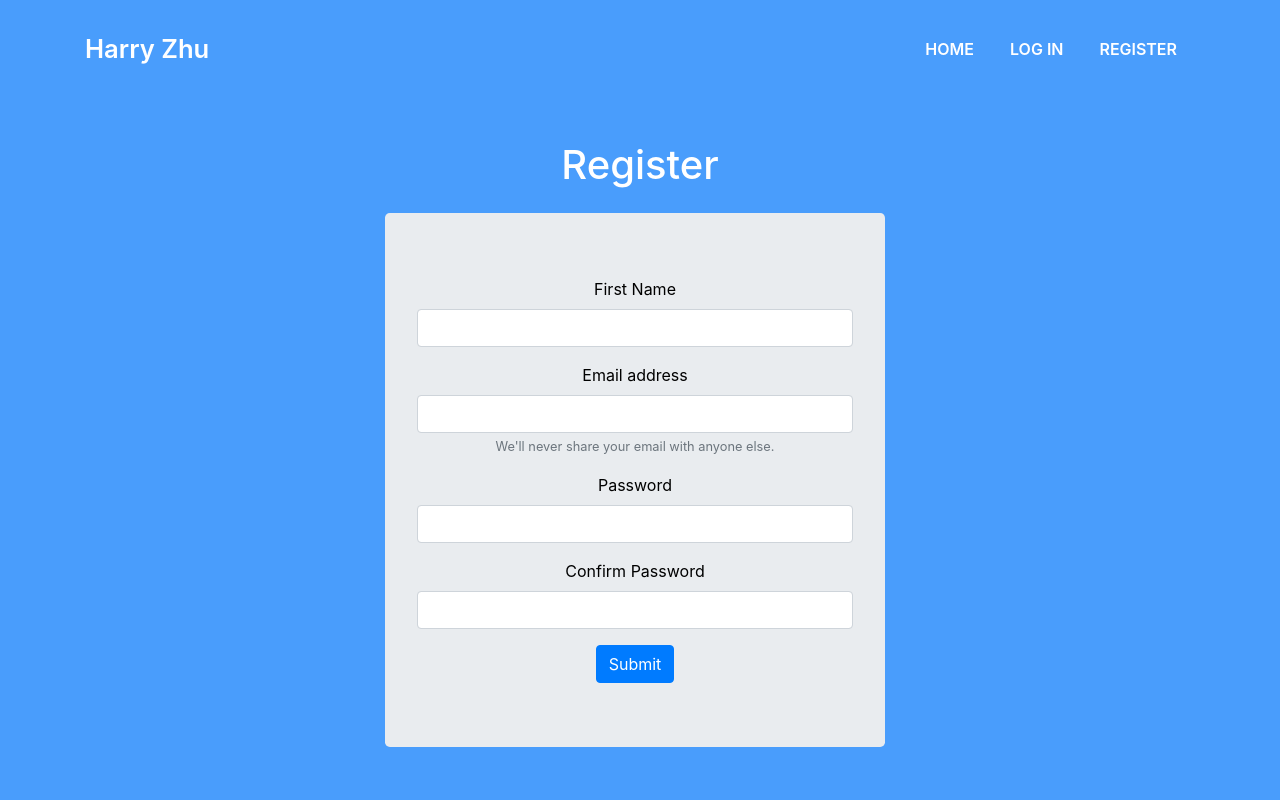
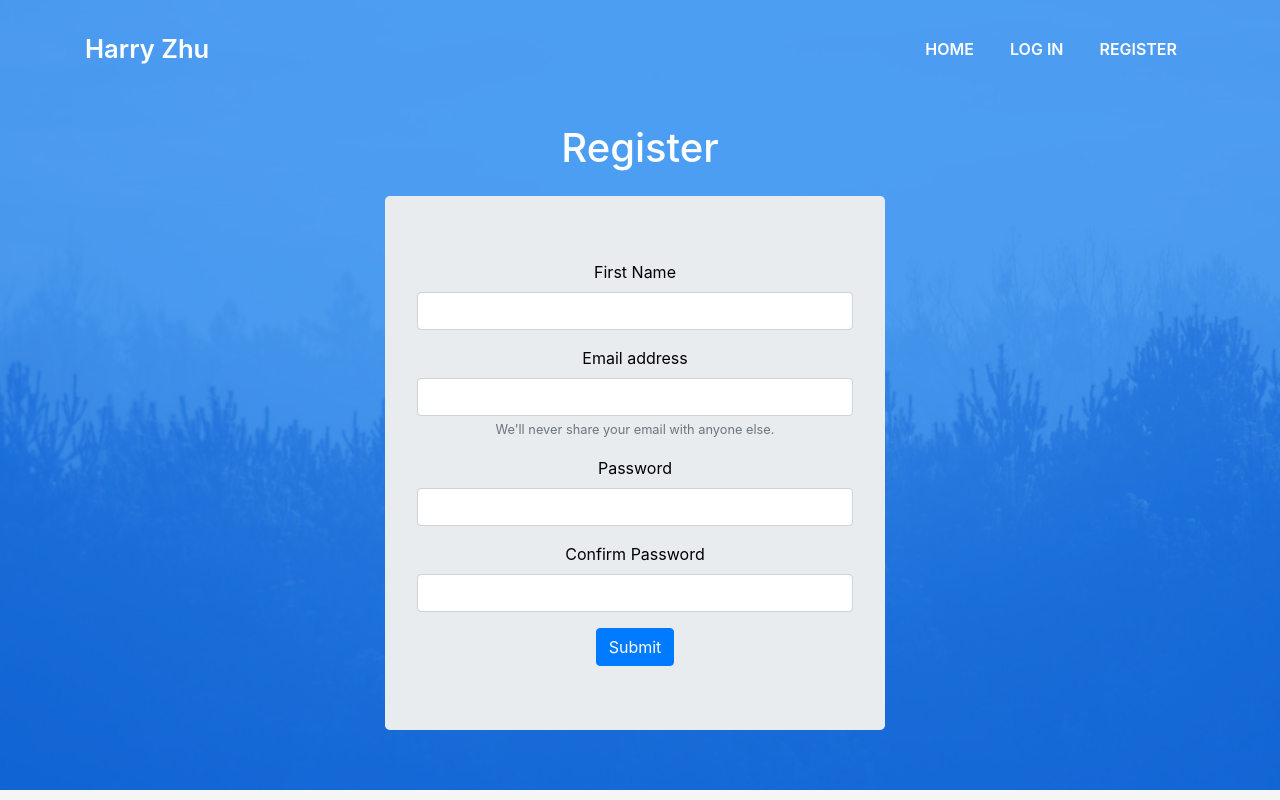
Before and after one commit to HarryZ10/harryclimatechange, a PHP site: page /register.html in a window 1280 px wide. Run offline with PHP 8.4, Linux system fonts and the light colour scheme.

Commit message:
updated css file and register file

```diff
--- a/css/style.css
+++ b/css/style.css
@@ -16,7 +16,7 @@ h6 {
   color: black;
 }
 
-div#registration{
+div#registration.jumbotron{
   width: 500px;
   margin-left: 300px;
 }
--- a/login.html
+++ b/login.html
@@ -54,7 +54,7 @@
     </nav>
     <!--/ Nav End /-->
 
-    <div id="login" class="intro bg-image">
+    <div id="login" class="intro bg-image" style="background-image: url(img/overlay-bg.jpg); height:100%;">
         <div class="overlay-mf"></div>
         <div class="intro-content display-table">
             <div class="table-cell">
--- a/register.html
+++ b/register.html
@@ -54,12 +54,11 @@
     </nav>
     <!--/ Nav End /-->
 
-    <div id="login" class="intro bg-image">
+    <div id="login" class="intro bg-image" style="background-image: url(img/overlay-bg.jpg); height:790px;!important">
         <div class="overlay-mf"></div>
         <div class="intro-content display-table">
             <div class="table-cell">
                 <div class="container">
-                    <br>
                     <br>
                     <br>
                     <br>
```
